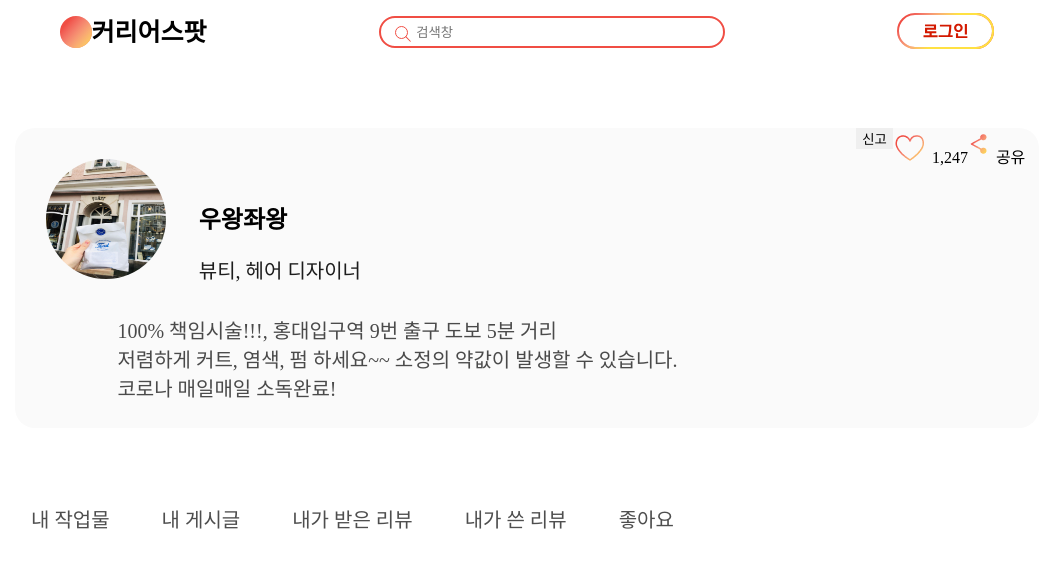
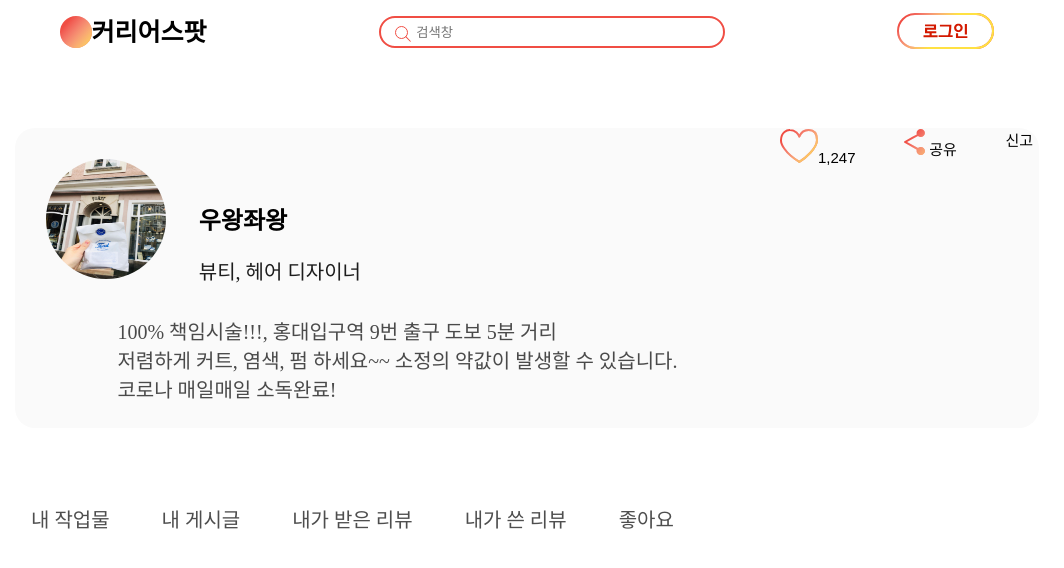
Before and after one commit to Re-Coder-3/front-end, a React (Create React App) app in the folder project/: page /mypage in a window 1280 px wide. Shown: the top 568 px of the page, without its empty margins (113-1177 px from the left). Built offline with nearby package versions, Linux system fonts and the light colour scheme; what apollo-upload-client would draw is missing.

Commit message:
200822 mypage1

```diff
--- a/project/src/component/Icons.js
+++ b/project/src/component/Icons.js
@@ -211,8 +211,94 @@ export const LoginIcon = () => (
 );
 
 export const SearchIcon = () => (
-    <svg width="16" height="16" viewBox="0 0 16 16" fill="none" xmlns="http://www.w3.org/2000/svg">
-      <circle r="6" transform="matrix(-1 0 0 1 6.5 6.5)" stroke="#F04E44"/>
-      <rect width="7.39908" height="1" rx="0.5" transform="matrix(-0.707107 -0.707107 -0.707107 0.707107 16 15.2319)" fill="#F04E44"/>
-    </svg>
+  <svg
+    width="16"
+    height="16"
+    viewBox="0 0 16 16"
+    fill="none"
+    xmlns="http://www.w3.org/2000/svg"
+  >
+    <circle r="6" transform="matrix(-1 0 0 1 6.5 6.5)" stroke="#F04E44" />
+    <rect
+      width="7.39908"
+      height="1"
+      rx="0.5"
+      transform="matrix(-0.707107 -0.707107 -0.707107 0.707107 16 15.2319)"
+      fill="#F04E44"
+    />
+  </svg>
 );
+
+export const HeartIcon = () => (
+  <svg
+    width="38"
+    height="34"
+    viewBox="0 0 38 34"
+    fill="none"
+    xmlns="http://www.w3.org/2000/svg"
+  >
+    <path
+      d="M9.97598 1.00243C15.5989 1.00243 18.5396 5.43683 19.3071 7.65403C21.5 1.93005 25 1.00238 28.6383 1.00243C35 1.00252 37 5.93005 37 11.0403C37 19.4576 25.2048 29.1407 19.3071 32.9301C4.18339 23.6421 0.8064 14.4669 1.00837 11.0403C1.20227 2.8165 7.06756 0.921807 9.97598 1.00243Z"
+      stroke="#F04E44"
+      stroke-width="2"
+      stroke-linecap="round"
+      stroke-linejoin="round"
+    />
+    <path
+      d="M9.97598 1.00243C15.5989 1.00243 18.5396 5.43683 19.3071 7.65403C21.5 1.93005 25 1.00238 28.6383 1.00243C35 1.00252 37 5.93005 37 11.0403C37 19.4576 25.2048 29.1407 19.3071 32.9301C4.18339 23.6421 0.8064 14.4669 1.00837 11.0403C1.20227 2.8165 7.06756 0.921807 9.97598 1.00243Z"
+      stroke="url(#paint0_linear)"
+      stroke-width="2"
+      stroke-linecap="round"
+      stroke-linejoin="round"
+    />
+    <defs>
+      <linearGradient
+        id="paint0_linear"
+        x1="39.1951"
+        y1="32.9301"
+        x2="11.2408"
+        y2="5.06201"
+        gradientUnits="userSpaceOnUse"
+      >
+        <stop stop-color="#FFE143" />
+        <stop offset="1" stop-color="white" stop-opacity="0" />
+      </linearGradient>
+    </defs>
+  </svg>
+);
+
+export const ShareIcon = () => (
+  <svg
+    width="21"
+    height="26"
+    viewBox="0 0 21 26"
+    fill="none"
+    xmlns="http://www.w3.org/2000/svg"
+  >
+    <path
+      fill-rule="evenodd"
+      clip-rule="evenodd"
+      d="M20.9681 4C20.9681 6.20914 19.0877 8 16.7681 8C15.6985 8 14.7222 7.61918 13.9807 6.99213L9.38335 9.52L3.07306 12.9898L13.9954 18.9955C14.7351 18.3758 15.7055 18 16.7681 18C19.0877 18 20.9681 19.7909 20.9681 22C20.9681 24.2091 19.0877 26 16.7681 26C14.4485 26 12.5681 24.2091 12.5681 22C12.5681 21.5188 12.6574 21.0574 12.8209 20.6301L0.499729 13.8552C0.185005 13.6821 -0.00569599 13.3576 0.000129759 13.0051C0.00595507 12.6526 0.207412 12.3262 0.527908 12.1499L8.40291 7.8198L12.8275 5.38692C12.6597 4.95483 12.5681 4.48761 12.5681 4C12.5681 1.79086 14.4485 0 16.7681 0C19.0877 0 20.9681 1.79086 20.9681 4Z"
+      fill="#F04E44"
+    />
+    <path
+      fill-rule="evenodd"
+      clip-rule="evenodd"
+      d="M20.9681 4C20.9681 6.20914 19.0877 8 16.7681 8C15.6985 8 14.7222 7.61918 13.9807 6.99213L9.38335 9.52L3.07306 12.9898L13.9954 18.9955C14.7351 18.3758 15.7055 18 16.7681 18C19.0877 18 20.9681 19.7909 20.9681 22C20.9681 24.2091 19.0877 26 16.7681 26C14.4485 26 12.5681 24.2091 12.5681 22C12.5681 21.5188 12.6574 21.0574 12.8209 20.6301L0.499729 13.8552C0.185005 13.6821 -0.00569599 13.3576 0.000129759 13.0051C0.00595507 12.6526 0.207412 12.3262 0.527908 12.1499L8.40291 7.8198L12.8275 5.38692C12.6597 4.95483 12.5681 4.48761 12.5681 4C12.5681 1.79086 14.4485 0 16.7681 0C19.0877 0 20.9681 1.79086 20.9681 4Z"
+      fill="url(#paint0_linear)"
+    />
+    <defs>
+      <linearGradient
+        id="paint0_linear"
+        x1="22.2467"
+        y1="26"
+        x2="0.726113"
+        y2="10.654"
+        gradientUnits="userSpaceOnUse"
+      >
+        <stop stop-color="#FFE143" />
+        <stop offset="1" stop-color="white" stop-opacity="0" />
+      </linearGradient>
+    </defs>
+  </svg>
+);
--- a/project/src/page/MyPage.js
+++ b/project/src/page/MyPage.js
@@ -1,8 +1,8 @@
 import React, { useState } from "react";
 import styled from "styled-components";
 import TestImg from "../img/test1.jpeg";
-import Heart from "../img/heart.png";
-import Share from "../img/share.png";
+import { HeartIcon } from "../component/Icons";
+import { ShareIcon } from "../component/Icons";
 
 //상단 프로필 부분
 const Containter = styled.div`
@@ -79,28 +79,12 @@ const Additional = styled.div`
   overflow: hidden;
 `;
 
-const Likes = styled.button`
-  float: left;
-  margin: 0% 0% 0% 50%;
-  background: url(${Heart}) no-repeat;
+const Button = styled.button`
+  margin: 0% 0% 0% 4%;
+  float: right;
   border: 0;
-  height: 30px;
-  width: 33px;
-`;
-
-const Shared = styled.button`
-  float: left;
-  margin: 0% 0% 0% 60%;
-  background: url(${Share}) no-repeat;
-  border: 0;
-  height: 30px;
-  width: 33px;
-`;
-
-const Report = styled.button`
-  float: left;
-  margin: 0% 0% 0% 80%;
-  border: 0;
+  background: none;
+  font-size: 15px;
 `;
 
 //밑부분
@@ -170,11 +154,13 @@ const MyPage = () => {
               />
             </ProfileImg>
             <Additional>
-              {/* <Likes></Likes> 1,247
-              <Shared></Shared> 공유 */}
-              <img src={Heart} /> 1,247
-              <img src={Share} /> 공유
-              <Report>신고</Report>
+              <Button>신고</Button>
+              <Button>
+                <ShareIcon></ShareIcon> 공유
+              </Button>
+              <Button>
+                <HeartIcon></HeartIcon>1,247
+              </Button>
             </Additional>
             <ProfileBox2>
               <ProfileName>우왕좌왕</ProfileName>
```
Also changed, not shown: project/src/img/heart.png (deleted), project/src/img/share.png (deleted).
